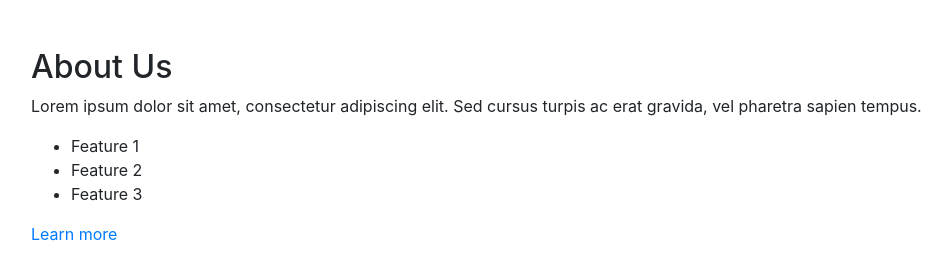
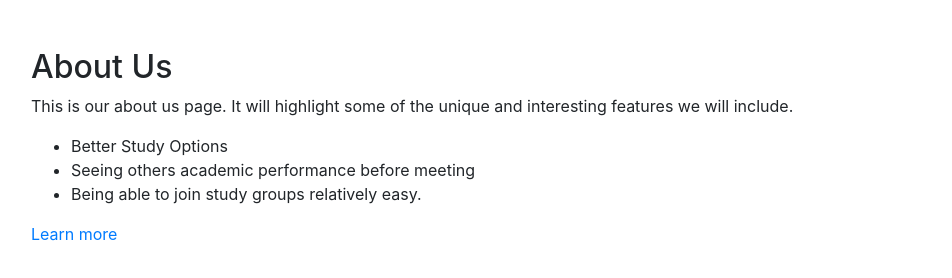
Before and after one commit to RyanHoover159/Bootstrap-Site, a plain HTML site: page About US.html in a window 1280 px wide. Shown: the whole page, without its empty margins (54-1006 px from the left). Drawn offline with nearby package versions, Linux system fonts and the light colour scheme.

Commit message:
Update About US.html

```diff
--- a/About US.html
+++ b/About US.html
@@ -13,11 +13,11 @@
     </header>
     <div class="row">
       <div class="col">
-        <p>Lorem ipsum dolor sit amet, consectetur adipiscing elit. Sed cursus turpis ac erat gravida, vel pharetra sapien tempus.</p>
+        <p>This is our about us page. It will highlight some of the unique and interesting features we will include.</p>
         <ul>
-          <li>Feature 1</li>
-          <li>Feature 2</li>
-          <li>Feature 3</li>
+          <li>Better Study Options</li>
+          <li>Seeing others academic performance before meeting</li>
+          <li>Being able to join study groups relatively easy.</li>
         </ul>
         <a href="https://example.com" target="_blank">Learn more</a>
       </div>
```
